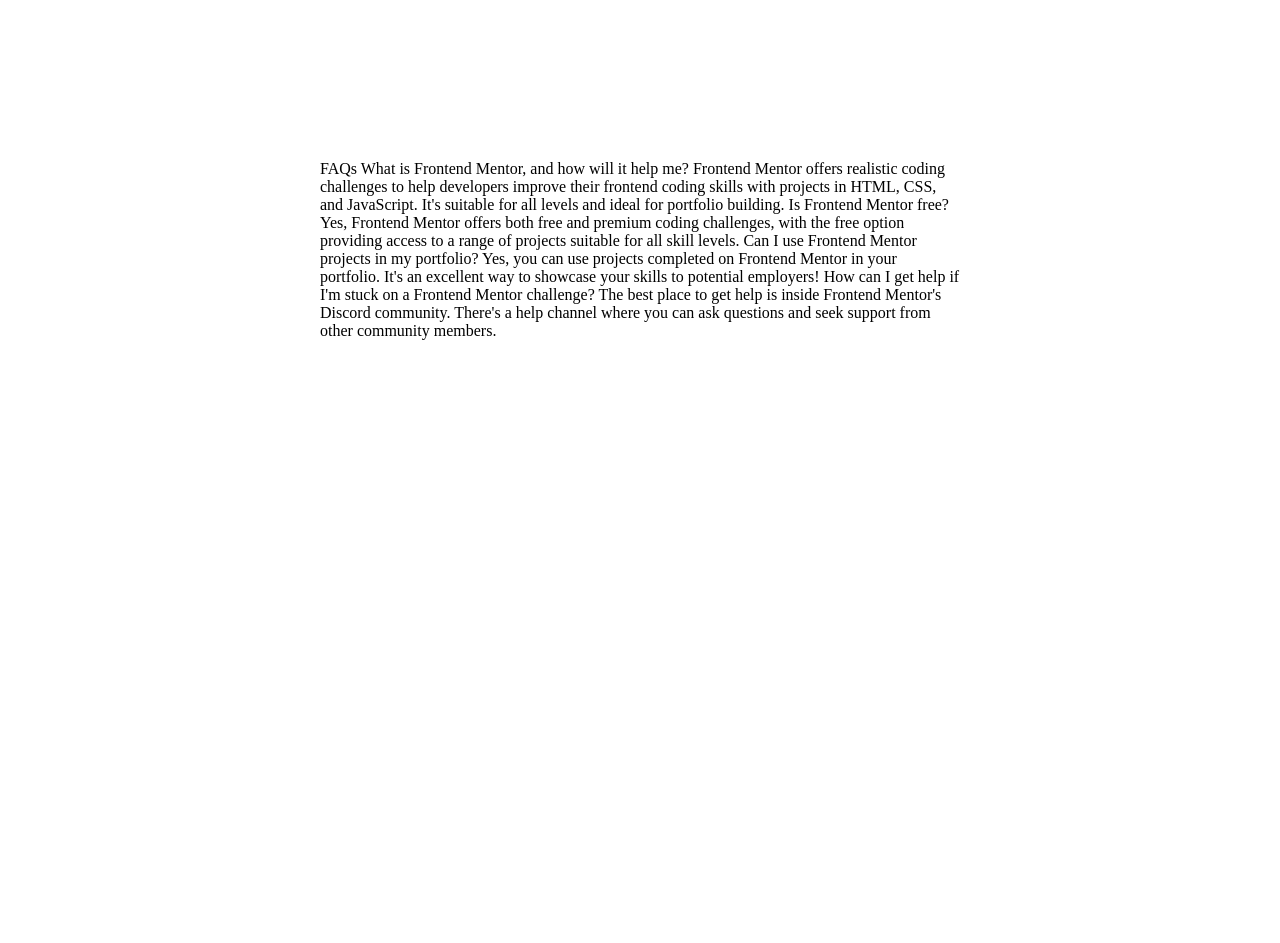
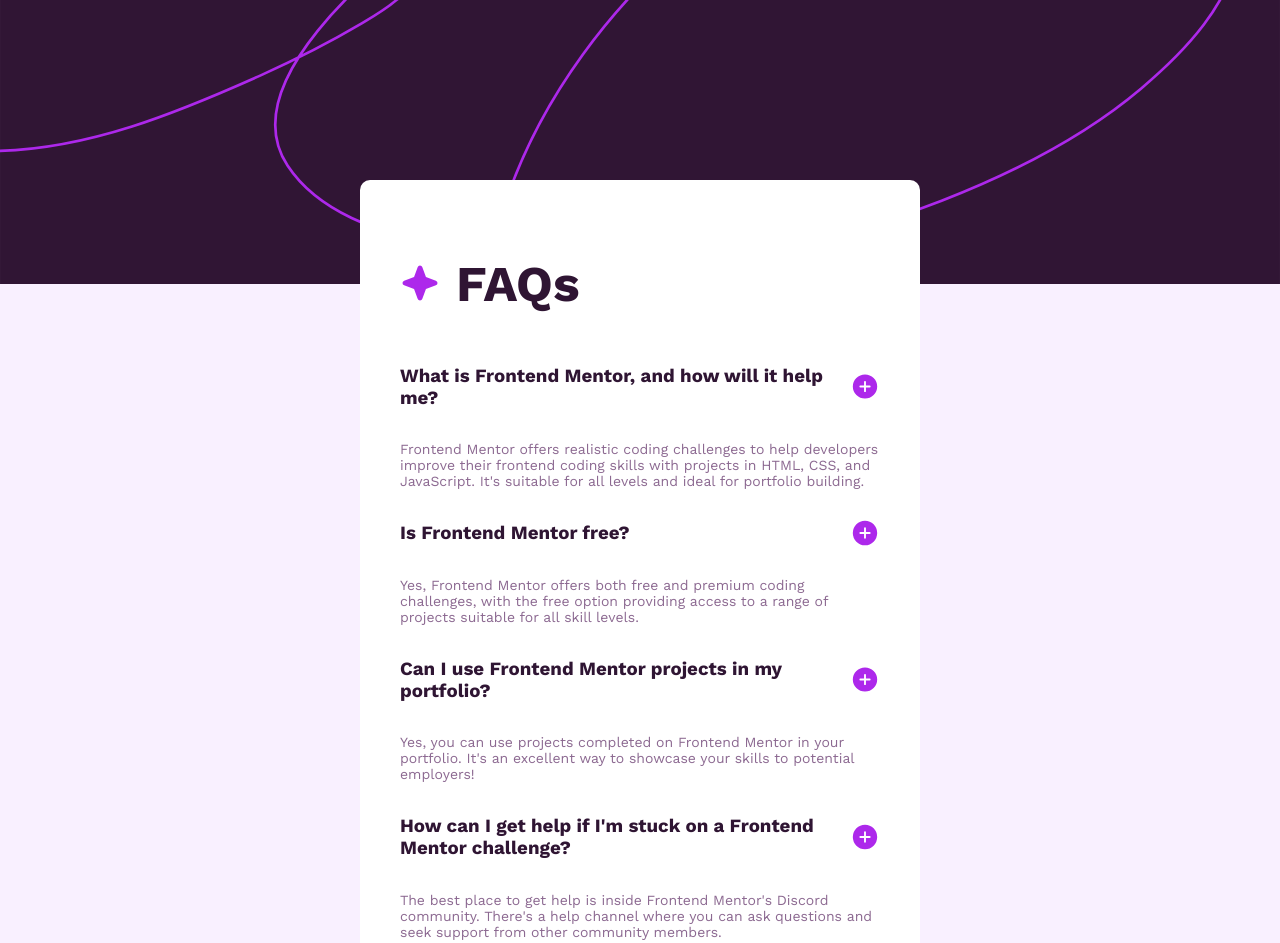
Before and after one commit to ZephaW/FAQ-ACCORDITION, a plain HTML site: page index.html in a window 1280 px wide. Shown: the top 943 px of the page. Drawn offline with nearby package versions, Linux system fonts and the light colour scheme.

Commit message:
input all necessary css

```diff
--- a/index.html
+++ b/index.html
@@ -5,37 +5,65 @@
     <meta name="viewport" content="width=device-width, initial-scale=1.0">
     <title>Frontend Mentor | FAQ accordion</title>
     <link rel="icon" type="image/png" sizes="32x32" href="./assets/images/favicon-32x32.png">
+    <link rel="preconnect" href="https://fonts.googleapis.com">
+   <link rel="preconnect" href="https://fonts.gstatic.com" crossorigin>
+   <link href="https://fonts.googleapis.com/css2?family=Work+Sans:wght@400;600;700&display=swap" rel="stylesheet">
     <link rel="stylesheet" href="styles.css">
 </head>
 <body>
     <div class="main-content">
-      FAQs
 
-        What is Frontend Mentor, and how will it help me?
+      <div class="header">
+        <img src="assets/images/icon-star.svg" alt=""> <h1>FAQs</h1>
+      </div>
 
-        Frontend Mentor offers realistic coding challenges to help developers improve their
-        frontend coding skills with projects in HTML, CSS, and JavaScript. It's suitable for
-        all levels and ideal for portfolio building.
+      <div class="FAQ">
 
-        Is Frontend Mentor free?
+        <div class="question">
+          <h3>What is Frontend Mentor, and how will it help me?</h3>
+           <img src="assets/images/icon-plus.svg" alt="">
+        </div>
 
-        Yes, Frontend Mentor offers both free and premium coding challenges, with the free
-        option providing access to a range of projects suitable for all skill levels.
+        <p>Frontend Mentor offers realistic coding challenges to help developers improve their
+         frontend coding skills with projects in HTML, CSS, and JavaScript. It's suitable for
+         all levels and ideal for portfolio building.
+       </p>
 
-        Can I use Frontend Mentor projects in my portfolio?
+      </div>
 
-        Yes, you can use projects completed on Frontend Mentor in your portfolio. It's an excellent
-        way to showcase your skills to potential employers!
+      <div class="FAQ">
 
-        How can I get help if I'm stuck on a Frontend Mentor challenge?
+        <div class="question">
+          <h3>Is Frontend Mentor free?</h3> <img src="assets/images/icon-plus.svg" alt="">
+        </div>
+          <p>Yes, Frontend Mentor offers both free and premium coding challenges, with the free
+            option providing access to a range of projects suitable for all skill levels.
+          </p>
+      </div>
 
-        The best place to get help is inside Frontend Mentor's Discord community. There's a help
-        channel where you can ask questions and seek support from other community members.
-    </div>
+      <div class="FAQ">
+        <div class="question">
+          <h3>Can I use Frontend Mentor projects in my portfolio?</h3> <img src="assets/images/icon-plus.svg" alt="">
+        </div>
+          <p>Yes, you can use projects completed on Frontend Mentor in your portfolio. It's an excellent
+            way to showcase your skills to potential employers!
+          </p>
+      </div>
+
+      <div class="FAQ">
+        <div class="question">
+          <h3>How can I get help if I'm stuck on a Frontend Mentor challenge?</h3>  <img src="assets/images/icon-plus.svg" alt="">
+        </div>
+          <p>The best place to get help is inside Frontend Mentor's Discord community. There's a help
+            channel where you can ask questions and seek support from other community members.
+          </p>
+      </div>
 
 
-    </div>
-</body>
+
+
+     </div>
+    </body>
 
 <!-- <div class="attribution">
   Challenge by <a href="https://www.frontendmentor.io?ref=challenge" target="_blank">Frontend Mentor</a>.
--- a/styles.css
+++ b/styles.css
@@ -1,25 +1,51 @@
-.attribution {
-    font-size: 11px;
-    text-align: center;
+body {
+display: flex;
+align-content: center;
+  font-family: 'Work Sans', sans-serif;
+  background: url(assets/images/background-pattern-desktop.svg);
+  background-size: 100%;
+  background-repeat: no-repeat;
+  margin-left: 45vh;
+  margin-right: 45vh;
+  margin-top: 22.5vh;
+  margin-bottom: 22.5vh;
+  color: hsl(275, 100%, 97%);
+  background-color: hsl(275, 100%, 97%);
+
 }
 
-.attribution a {
-    color: hsl(228, 45%, 44%);
+.main-content {
+
+  background-color: hsl(0, 0%, 100%);
+  border-radius: 10px;
+  padding: 2.5rem;
+
+
 }
 
-html, body {
-    height: 100%;
-    margin: 0;
-    font-size: 16px;
-  }
+.header{
+  display: flex;
 
-  .main-content {
+}
 
-    height: 100%;
-    display: flex;
-    flex-direction: column;
-    margin-top: 20vh;
-    margin-bottom: 20vh;
-    margin-right: 40vh;
-    margin-left: 40vh;
-  }
+.question{
+  display: flex;
+  justify-content: space-between;
+
+}
+
+p{
+  font-size: 14px;
+  color:hsl(292, 16%, 49%);
+  font-weight: lighter;
+}
+
+h1 {
+  font-size: 50px;
+  margin-left: 1rem;
+  color:hsl(292, 42%, 14%) ;
+}
+
+h3 {
+  color:hsl(292, 42%, 14%) ;
+}
```
